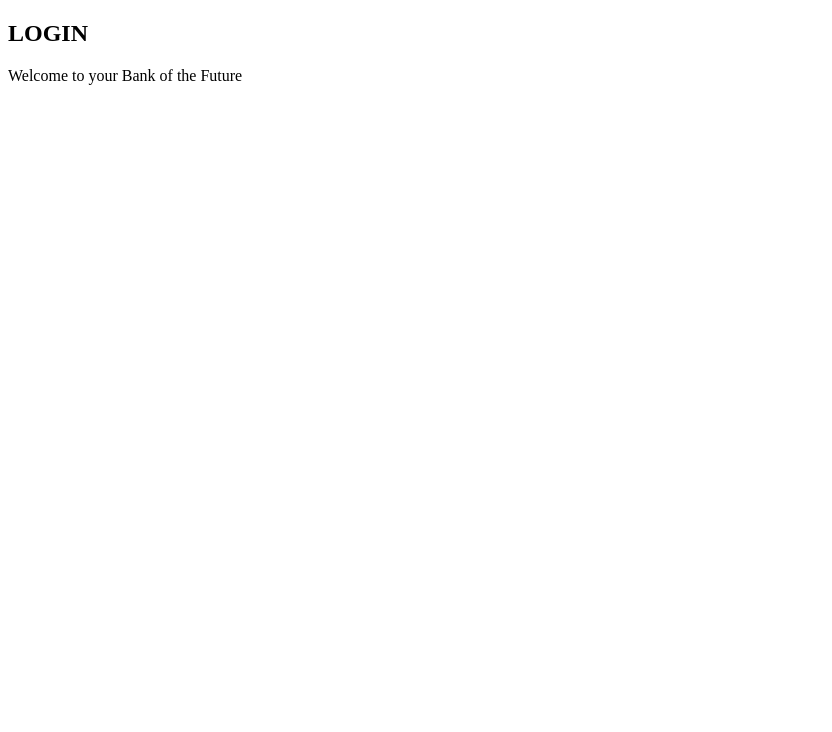
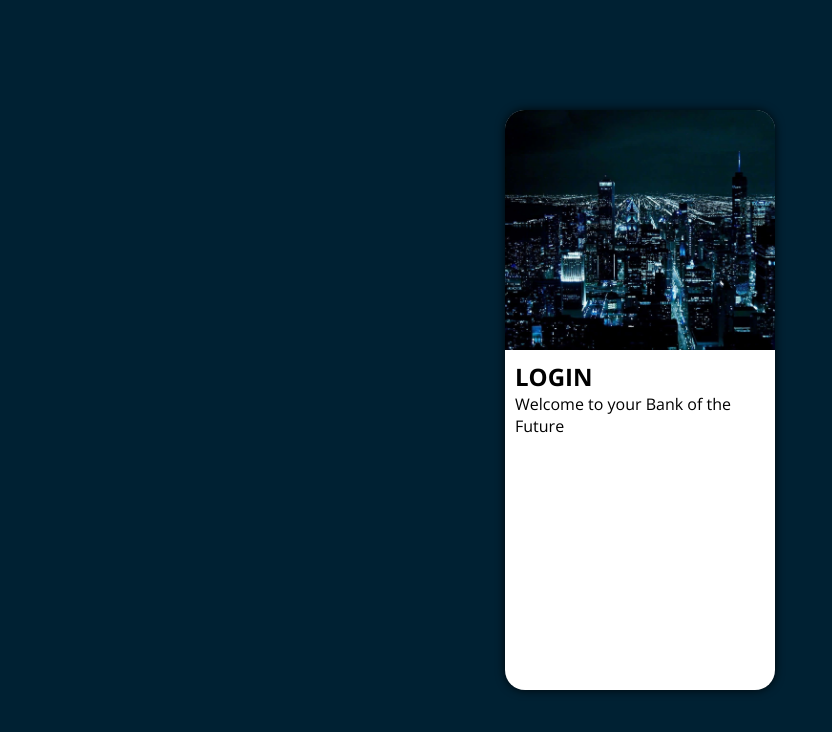
Before and after one commit to Devjoao-victor/projeto-login, a plain HTML site: page index.html in a window 1280 px wide. Shown: the whole page, without its empty margins (0-832 px from the left). Drawn offline with nearby package versions, Linux system fonts and the light colour scheme.

Commit message:
atualização

```diff
--- a/estilos/style.css
+++ b/estilos/style.css
@@ -4,4 +4,54 @@
     #000002 preto
     #002133 azul escuro
     #243D51 azul mais claro
-/*
+*/
+
+@import url('https://fonts.googleapis.com/css2?family=Open+Sans:ital,wght@0,300..800;1,300..800&display=swap');
+
+* {
+    font-family: 'Open Sans';
+    padding: 0px;
+    margin: 0px;
+    box-sizing: border-box;
+}
+
+
+html, body {
+    background-color: #002133;
+    height: 100vh;
+    width: 100vw;
+}
+
+main {
+    position: relative;
+    height: 100vh;
+    width: 100vw;
+}
+
+#login {
+    top: 50%;
+    transform: translate(-50%, -50%);
+    left: 50%;
+    background-color: white;
+    width: 270px;
+    height: 580px;
+    overflow: hidden;
+    position: absolute;
+    border-radius: 20px;
+    box-shadow: 0px 0px 10px rgba(0, 0, 0, 0.829);
+}
+
+section#login > div#imagem {
+    display: block;
+    background: #002133 url(../imagens/dark-city-background-360rrxj5ajr8ecyt.jpg);
+    background-size: cover;
+    background-position: center top;
+    background-repeat: no-repeat;
+    height: 240px;
+
+}
+
+#formulario {
+    display: block;
+    padding: 10px;
+}
--- a/index.html
+++ b/index.html
@@ -8,7 +8,7 @@
 </head>
 <body>
     <main>
-        <section id="Login">
+        <section id="login">
             <div id="imagem">
 
             </div>
```
